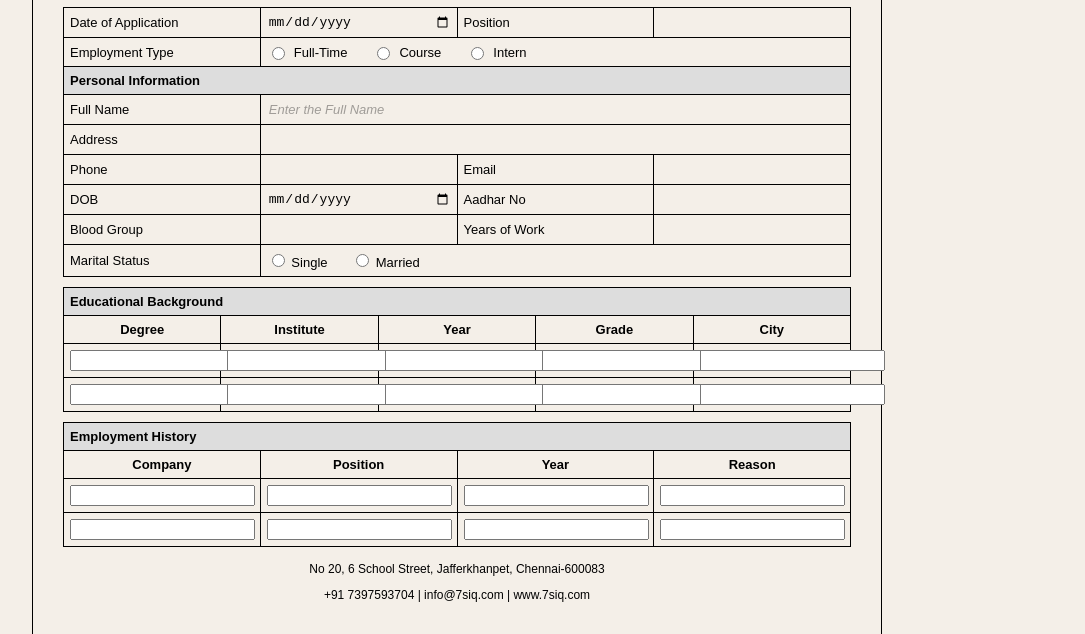
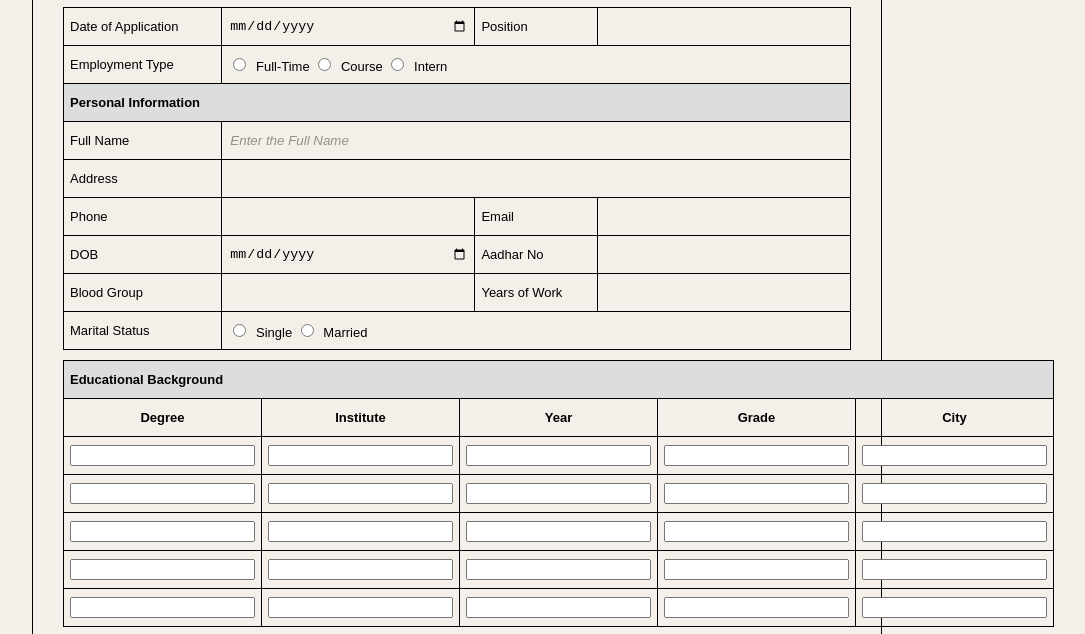
Before and after one commit to rish-jr/application-form, a website: page public/index.html in a window 1280 px wide. Shown: the part 206-840 px from the top of the page, without its empty margins (183-1268 px from the left). Drawn offline with Linux system fonts and the light colour scheme.

Commit message:
Updated HTML CSS alignment and extra rows

```diff
--- a/public/index.html
+++ b/public/index.html
@@ -28,58 +28,48 @@
   <table>
     <tr>
       <td>Date of Application</td>
-      <td><input type="date" name="applicationDate" required></td>
+      <td><input type="date" name="applicationDate"></td>
       <td>Position</td>
-      <td><input type="text" name="position" required></td>
+      <td><input type="text" name="position"></td>
     </tr>
 
     <tr>
       <td>Employment Type</td>
       <td colspan="3">
-        <div class="employment-type">
-          <label><input type="radio" name="employmentType" value="Full-Time" required> Full-Time</label>
-          <label><input type="radio" name="employmentType" value="Course"> Course</label>
-          <label><input type="radio" name="employmentType" value="Intern"> Intern</label>
-        </div>
+        <label><input type="radio" name="employmentType"> Full-Time</label>
+        <label><input type="radio" name="employmentType"> Course</label>
+        <label><input type="radio" name="employmentType"> Intern</label>
       </td>
     </tr>
 
     <tr><td colspan="4" class="section">Personal Information</td></tr>
 
-    <!-- ✅ FIXED WATERMARK -->
     <tr>
       <td>Full Name</td>
       <td colspan="3">
-        <input
-          type="text"
-          name="fullname"
-          placeholder="Enter the Full Name"
-          class="watermark"
-          required
-        >
+        <input type="text" name="fullname" class="watermark" placeholder="Enter the Full Name">
       </td>
     </tr>
 
     <tr>
       <td>Address</td>
-      <td colspan="3"><input type="text" name="address" required></td>
+      <td colspan="3"><input type="text" name="address"></td>
     </tr>
 
     <tr>
       <td>Phone</td>
-      <td><input type="text" name="phone" required></td>
+      <td><input type="text" name="phone"></td>
       <td>Email</td>
-      <td><input type="email" name="email" required></td>
+      <td><input type="email" name="email"></td>
     </tr>
 
     <tr>
       <td>DOB</td>
-      <td><input type="date" name="dob" required></td>
+      <td><input type="date" name="dob"></td>
       <td>Aadhar No</td>
-      <td><input type="text" name="aadhar" required></td>
+      <td><input type="text" name="aadhar"></td>
     </tr>
 
-    <!-- NEW FIELDS -->
     <tr>
       <td>Blood Group</td>
       <td><input type="text" name="bloodGroup"></td>
@@ -90,35 +80,41 @@
     <tr>
       <td>Marital Status</td>
       <td colspan="3">
-        <label><input type="radio" name="maritalStatus" value="Single"> Single</label>
-        <label style="margin-left:20px">
-          <input type="radio" name="maritalStatus" value="Married"> Married
-        </label>
+        <label><input type="radio" name="maritalStatus"> Single</label>
+        <label><input type="radio" name="maritalStatus"> Married</label>
       </td>
     </tr>
   </table>
 
-  <!-- EDUCATION -->
+  <!-- EDUCATIONAL BACKGROUND -->
   <table>
     <tr><td colspan="5" class="section">Educational Background</td></tr>
     <tr>
       <th>Degree</th><th>Institute</th><th>Year</th><th>Grade</th><th>City</th>
     </tr>
+    <!-- 5 rows -->
+    <tr><td><input></td><td><input></td><td><input></td><td><input></td><td><input></td></tr>
+    <tr><td><input></td><td><input></td><td><input></td><td><input></td><td><input></td></tr>
+    <tr><td><input></td><td><input></td><td><input></td><td><input></td><td><input></td></tr>
     <tr><td><input></td><td><input></td><td><input></td><td><input></td><td><input></td></tr>
     <tr><td><input></td><td><input></td><td><input></td><td><input></td><td><input></td></tr>
   </table>
 
-  <!-- EMPLOYMENT -->
+  <!-- EMPLOYMENT HISTORY -->
   <table>
     <tr><td colspan="4" class="section">Employment History</td></tr>
-    <tr><th>Company</th><th>Position</th><th>Year</th><th>Reason</th></tr>
+    <tr>
+      <th>Company</th><th>Position</th><th>Year</th><th>Reason</th>
+    </tr>
+    <tr><td><input></td><td><input></td><td><input></td><td><input></td></tr>
+    <tr><td><input></td><td><input></td><td><input></td><td><input></td></tr>
     <tr><td><input></td><td><input></td><td><input></td><td><input></td></tr>
     <tr><td><input></td><td><input></td><td><input></td><td><input></td></tr>
   </table>
 
   <div class="footer">
-    <p>No 20, 6 School Street, Jafferkhanpet, Chennai-600083</p>
-    <p>+91 7397593704 | info@7siq.com | www.7siq.com</p>
+    No 20, 6 School Street, Jafferkhanpet, Chennai-600083<br>
+    +91 7397593704 | info@7siq.com | www.7siq.com
   </div>
 
 </div>
@@ -127,7 +123,7 @@
 <div class="page">
 
   <div class="header">
-    <img src="/logo2.jpeg" alt="Logo">
+    <img src="/logo2.jpeg">
     <div class="company">
       <h1>7S IQ PRIVATE LIMITED</h1>
       <h2 class="form-title">Application Form</h2>
@@ -135,15 +131,17 @@
     <div></div>
   </div>
 
-  <!-- FAMILY -->
+  <!-- FAMILY DETAILS -->
   <table>
     <tr><td colspan="3" class="section">Family Details</td></tr>
     <tr><th>Name</th><th>Relationship</th><th>Occupation</th></tr>
     <tr><td><input></td><td><input></td><td><input></td></tr>
     <tr><td><input></td><td><input></td><td><input></td></tr>
+    <tr><td><input></td><td><input></td><td><input></td></tr>
+    <tr><td><input></td><td><input></td><td><input></td></tr>
   </table>
 
-  <!-- EMERGENCY -->
+  <!-- EMERGENCY CONTACT -->
   <table>
     <tr><td colspan="5" class="section">Emergency Contact</td></tr>
     <tr>
@@ -152,12 +150,44 @@
     </tr>
     <tr><td><input></td><td><input></td><td><input></td><td><input></td><td><input></td></tr>
     <tr><td><input></td><td><input></td><td><input></td><td><input></td><td><input></td></tr>
+    <tr><td><input></td><td><input></td><td><input></td><td><input></td><td><input></td></tr>
   </table>
 
   <label>Resume</label>
-  <input type="file" name="resume" accept="application/pdf" required>
+  <input type="file" name="resume" accept="application/pdf">
 
   <button type="submit">SUBMIT</button>
+
+</div>
+
+<!-- ================= PAGE 3 ================= -->
+<div class="page">
+
+  <div class="header">
+    <img src="/logo2.jpeg">
+    <div class="company">
+      <h1>7S IQ PRIVATE LIMITED</h1>
+      <h2 class="form-title">Application Form</h2>
+    </div>
+    <div></div>
+  </div>
+
+  <table>
+    <tr><td colspan="2" class="section">Joining Details</td></tr>
+    <tr><td>Joining Date</td><td><input type="date"></td></tr>
+    <tr><td>Fees</td><td><input></td></tr>
+    <tr><td>First Installment Date</td><td><input type="date"></td></tr>
+    <tr><td>Second Installment Date</td><td><input type="date"></td></tr>
+    <tr><td>Third Installment Date</td><td><input type="date"></td></tr>
+  </table>
+
+  <table>
+    <tr><td>Company Name</td><td><input></td></tr>
+    <tr><td>Receiving Person</td><td><input></td></tr>
+    <tr><td>Receiving Person Signature</td><td></td></tr>
+    <tr><td>HR Name & Signature</td><td></td></tr>
+  </table>
+
 </div>
 
 </form>
--- a/public/style.css
+++ b/public/style.css
@@ -1,4 +1,3 @@
-/* ================= GLOBAL ================= */
 body {
   background: #f4efe8;
   font-family: Arial, sans-serif;
@@ -11,9 +10,9 @@ body {
   padding: 30px;
   border: 1px solid #000;
   box-sizing: border-box;
+  page-break-after: always;
 }
 
-/* ================= HEADER ================= */
 .header {
   display: grid;
   grid-template-columns: 100px 1fr 140px;
@@ -32,38 +31,28 @@ body {
 .company h1 {
   margin: 0;
   font-size: 20px;
-  font-weight: bold;
 }
 
-.company h2.form-title {
-  margin-top: 3px;
-  margin-bottom: 0;
+.company h2 {
+  margin: 5px 0 0;
   font-size: 16px;
-  font-weight: bold;
 }
 
-/* ================= PHOTO ================= */
 .photo-box {
   width: 120px;
   height: 150px;
   border: 1px solid #000;
-  text-align: center;
-  font-size: 12px;
   display: flex;
   flex-direction: column;
   justify-content: center;
+  align-items: center;
+  font-size: 12px;
 }
 
-.photo-box input {
-  font-size: 10px;
-}
-
-/* ================= TABLE ================= */
 table {
   width: 100%;
   border-collapse: collapse;
   margin-top: 10px;
-  table-layout: fixed;
 }
 
 td, th {
@@ -71,59 +60,47 @@ td, th {
   padding: 6px;
   font-size: 13px;
   vertical-align: middle;
-  text-align: left;
+}
+
+tr {
+  height: 38px;
 }
 
 th {
   text-align: center;
+}
+
+.section {
+  background: #ddd;
   font-weight: bold;
 }
 
-/* ================= SECTION TITLE ================= */
-.section {
-  font-weight: bold;
-  background: #ddd;
-}
-
-/* ================= INPUTS ================= */
 input[type="text"],
 input[type="email"],
 input[type="date"] {
   width: 100%;
+  height: 100%;
   border: none;
   outline: none;
   background: transparent;
-  font-size: 13px;
   box-sizing: border-box;
 }
 
-/* ================= WATERMARK ================= */
+input[type="radio"] {
+  margin-right: 6px;
+}
+
 input.watermark::placeholder {
-  color: rgba(0, 0, 0, 0.35);
+  color: rgba(0,0,0,0.4);
   font-style: italic;
 }
 
-/* ================= EMPLOYMENT TYPE ================= */
-.employment-type {
-  display: flex;
-  gap: 25px;
-  align-items: center;
+.footer {
+  text-align: center;
+  font-size: 12px;
+  margin-top: 15px;
 }
 
-.employment-type label {
-  display: flex;
-  gap: 6px;
-  align-items: center;
-}
-
-/* ================= FOOTER ================= */
-.footer {
-  margin-top: 15px;
-  font-size: 12px;
-  text-align: center;
-}
-
-/* ================= BUTTON ================= */
 button {
   margin-top: 20px;
   padding: 10px 30px;
```
